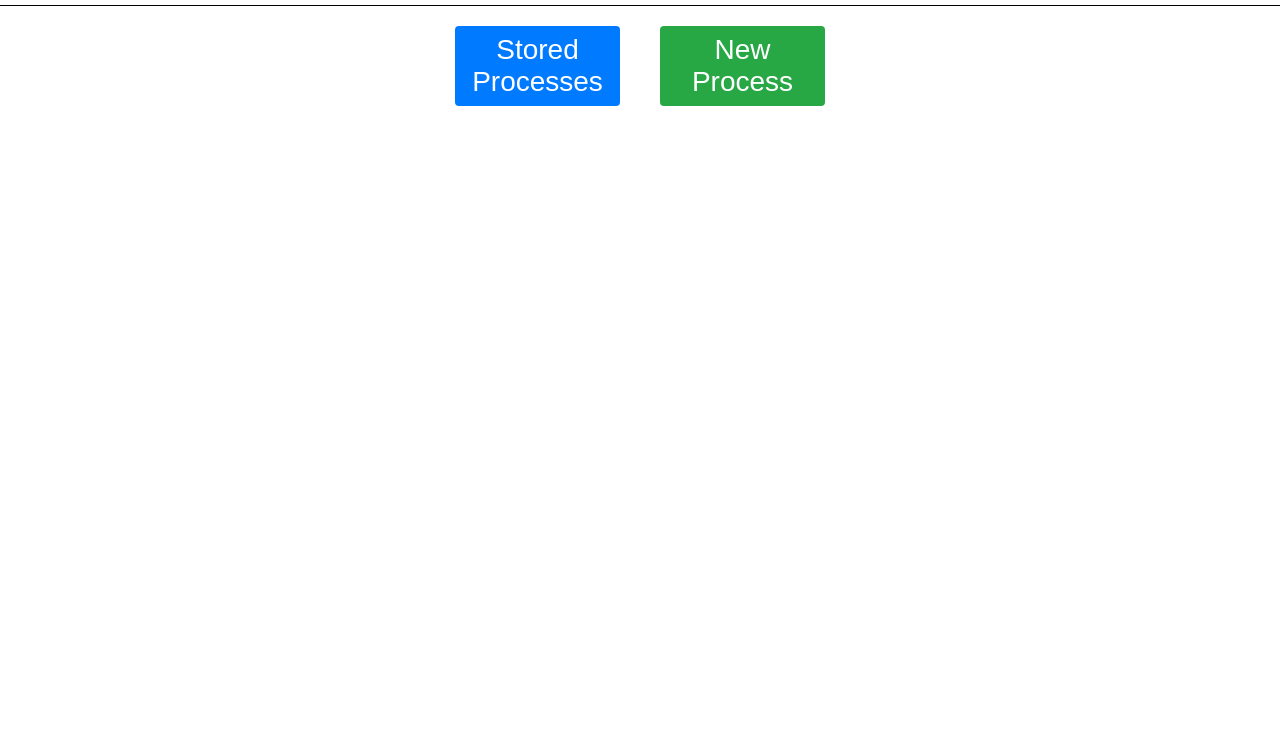
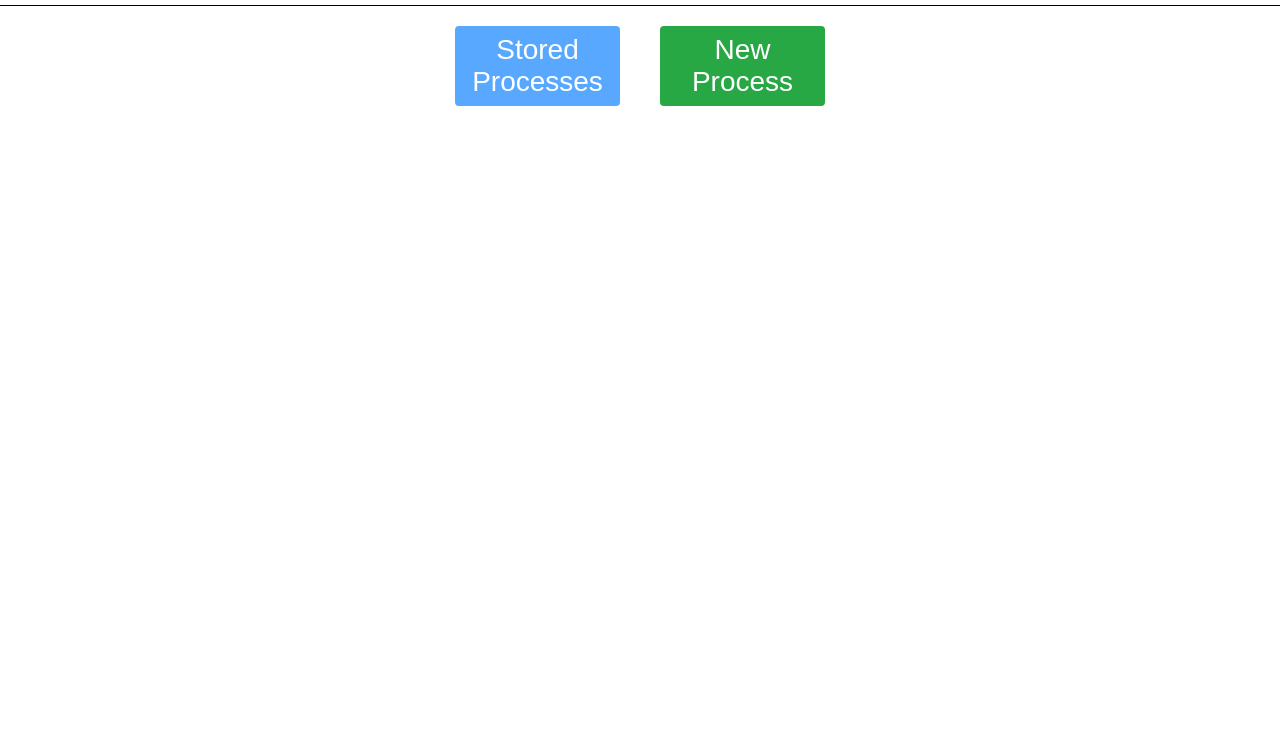
Before and after one commit to webdevtoday/TimeIntervals, a plain HTML site: page index.html in a window 1280 px wide. Shown: the part 67-800 px from the top of the page. Drawn offline with Linux system fonts and the light colour scheme.

Commit message:
Add new sintax to View html parsing {{var ? true : false}}. Add disabled state to button.

```diff
--- a/css/app.css
+++ b/css/app.css
@@ -29,6 +29,10 @@ body {
     background: #efefef;
     border: none;
     border-radius: 4px;
+}
+.button:disabled {
+    cursor: not-allowed;
+    opacity: .65;
 }
 .button_big_primary {
     background: #007bff;
--- a/js/Controller.js
+++ b/js/Controller.js
@@ -6,7 +6,10 @@ const Controller = {
         this[controller_name]();
     },
     index: function () {
-        View.renderAll('main', 'index');
+        let params = {
+            emptyProcesses: Processes.get.list() > 0 ? false : true,
+        };
+        View.renderAll('main', 'index', params);
     },
 
     stored_processes: function () {
--- a/js/View.js
+++ b/js/View.js
@@ -10,7 +10,7 @@ const View = {
             <main class="main"></main>
         `,
         index: `
-            <button class="button button_big_primary app__button" data-route="stored_processes">
+            <button class="button button_big_primary app__button" data-route="stored_processes" {{emptyProcesses ? disabled : }}>
                 Stored Processes
             </button>
             <button class="button button_big_success app__button" data-route="new_process">
@@ -67,7 +67,9 @@ const View = {
             return str;
         });
 
-        console.log(html);
+        html = html.replace(/{{(.+?)\s*\?\s*(.+?)\s*:\s*(.+?)}}/gim, (match, flag, class1, class2) => {
+            return params[flag] ? class1 : class2;
+        });
 
         // Не работает в IE
         // return html.replace(/{{(?<param>.+?)}}/gim, (match, param) => {
```
